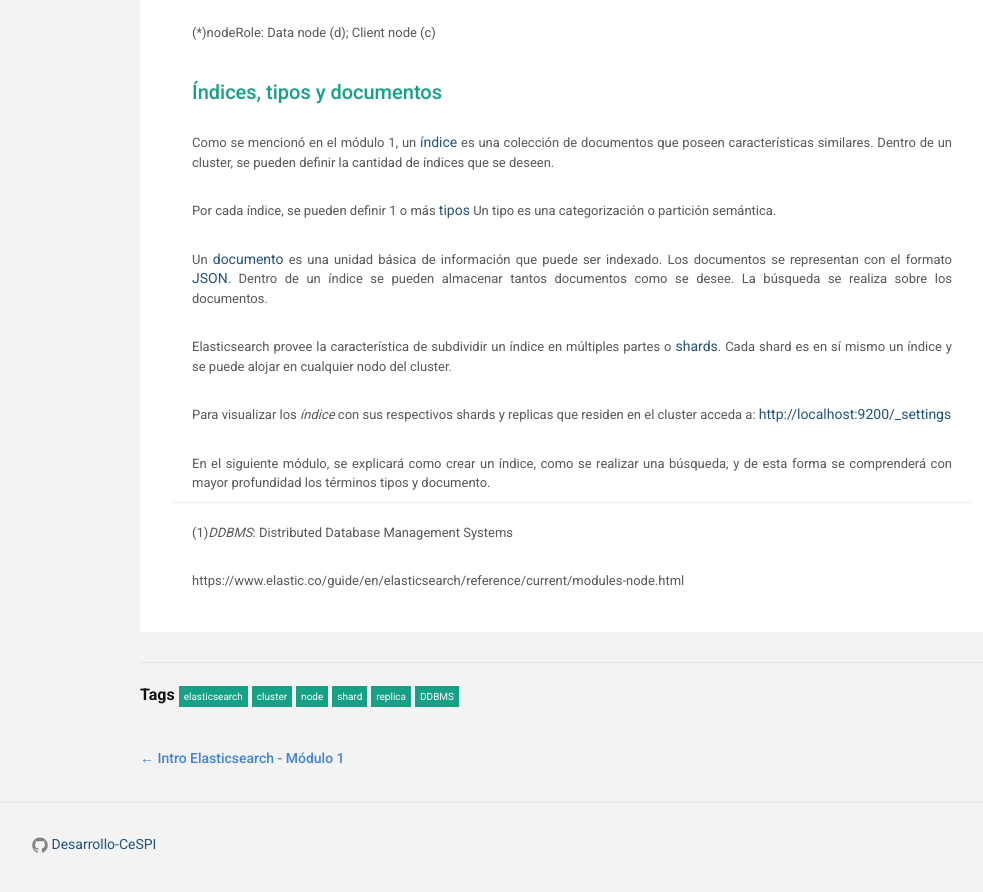
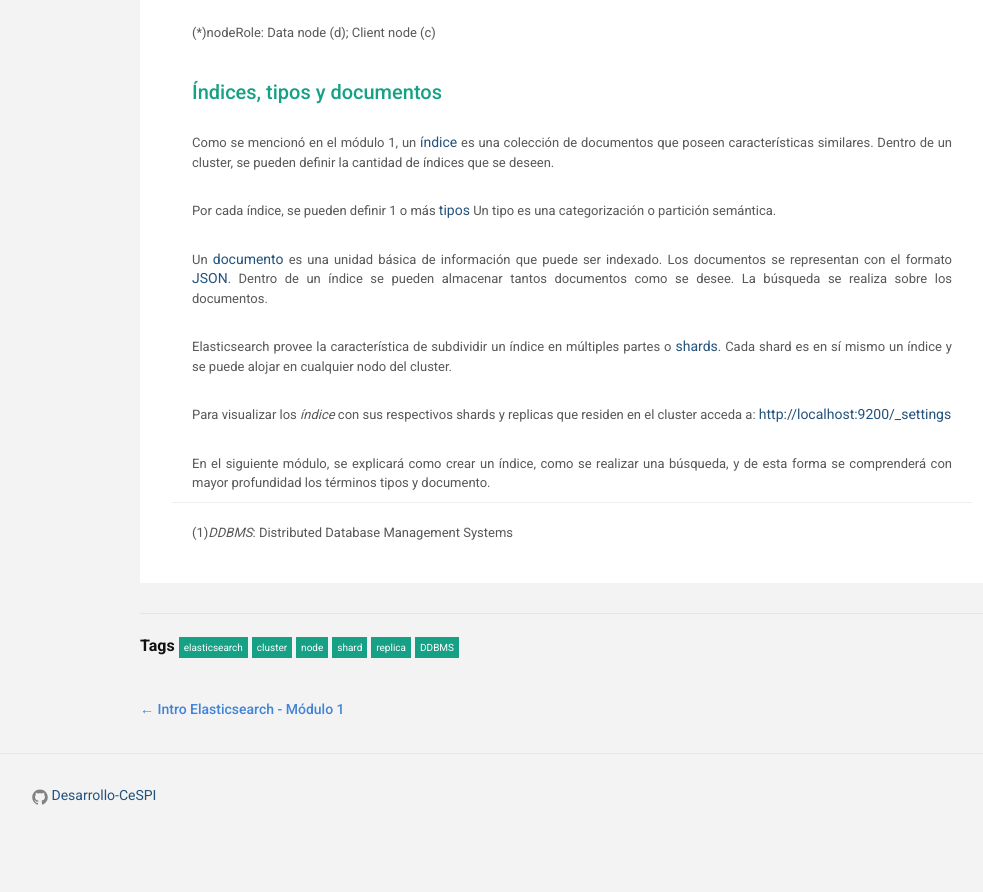
Before and after one commit to Desarrollo-CeSPI/desarrollo-cespi.github.io, a Jekyll site: the page built from _posts/2016-04-22-elasticsearch-module_2.md, in a window 1280 px wide and 900 px high, scrolled down 4835 px. Shown: the top 892 px of the window, without its empty margins (68-1051 px from the left). Built offline with Jekyll 4.4.1, drawn with Linux system fonts in a browser that asks for light colours; after the commit the page ends 5687 px from its top, so only the background shows below that; some of the changed lines change nothing that is shown.

Commit message:
remove link

```diff
--- a/_posts/2016-04-22-elasticsearch-module_2.md
+++ b/_posts/2016-04-22-elasticsearch-module_2.md
@@ -288,8 +288,3 @@
 ------------------------------------------------------
 
 (1)*DDBMS*: Distributed Database Management Systems
-
-
-
-
-https://www.elastic.co/guide/en/elasticsearch/reference/current/modules-node.html
```
